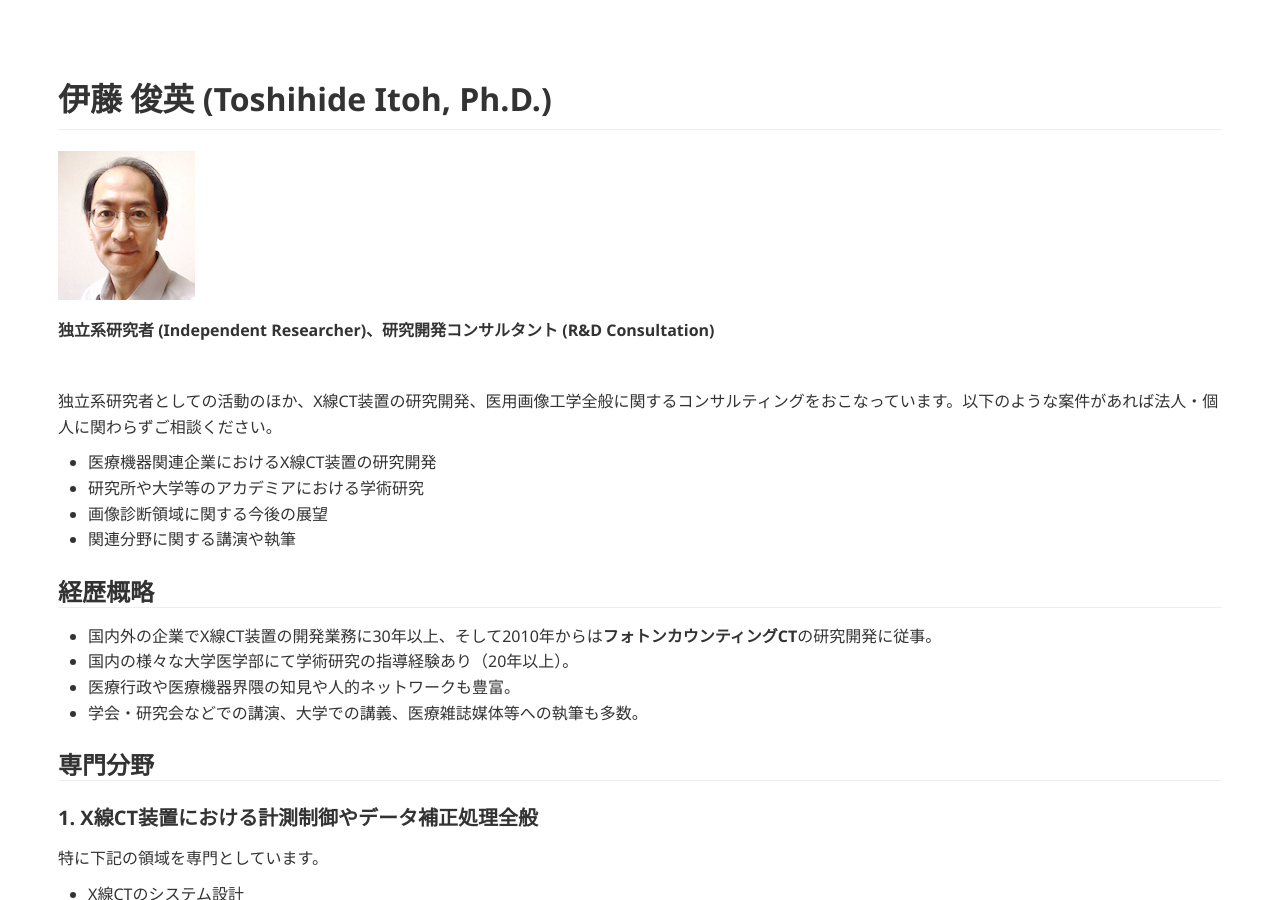
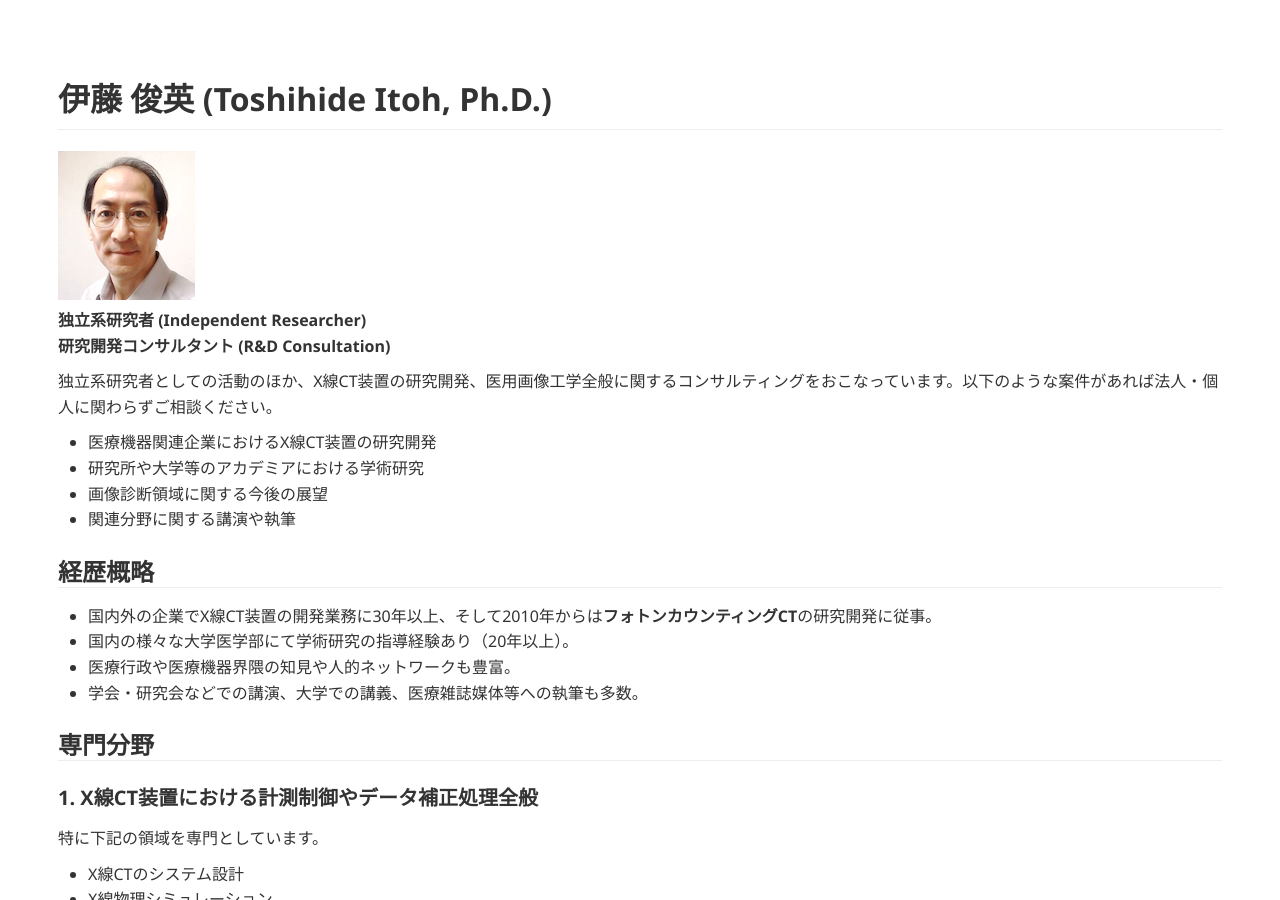
Before and after one commit to tnitoh/tnitoh.github.io, a Jekyll site: the page built from index.md, in a window 1280 px wide and 900 px high. Built offline with Jekyll 4.4.1, drawn with Linux system fonts in a browser that asks for light colours; Markdown is read by kramdown in place of the engine named in the settings.

Commit message:
Update index.md

```diff
--- a/index.md
+++ b/index.md
@@ -5,11 +5,9 @@ title: Toshihide Itoh
 
 # 伊藤 俊英 (Toshihide Itoh, Ph.D.)
 
-![Toshihide Itoh, Ph.D.](Toshi_Itoh.png)
-
-**独立系研究者 (Independent Researcher)、研究開発コンサルタント (R&D Consultation)**
-
-<br>
+![Toshihide Itoh, Ph.D.](Toshi_Itoh.png) <br>
+**独立系研究者 (Independent Researcher)** <br>
+**研究開発コンサルタント (R&D Consultation)** <br>
 
 独立系研究者としての活動のほか、X線CT装置の研究開発、医用画像工学全般に関するコンサルティングをおこなっています。以下のような案件があれば法人・個人に関わらずご相談ください。
 
```
